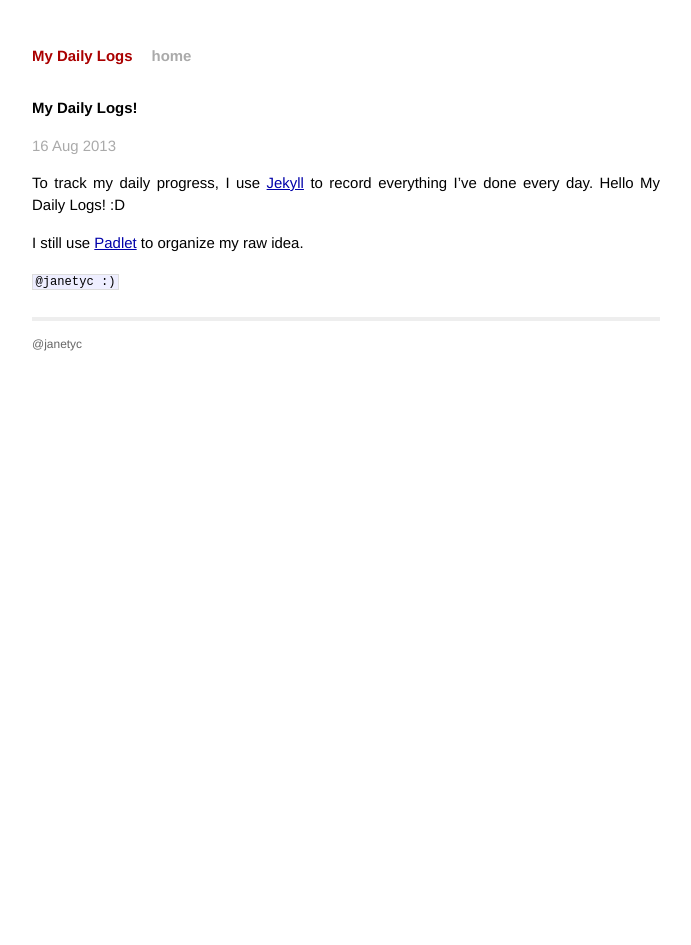
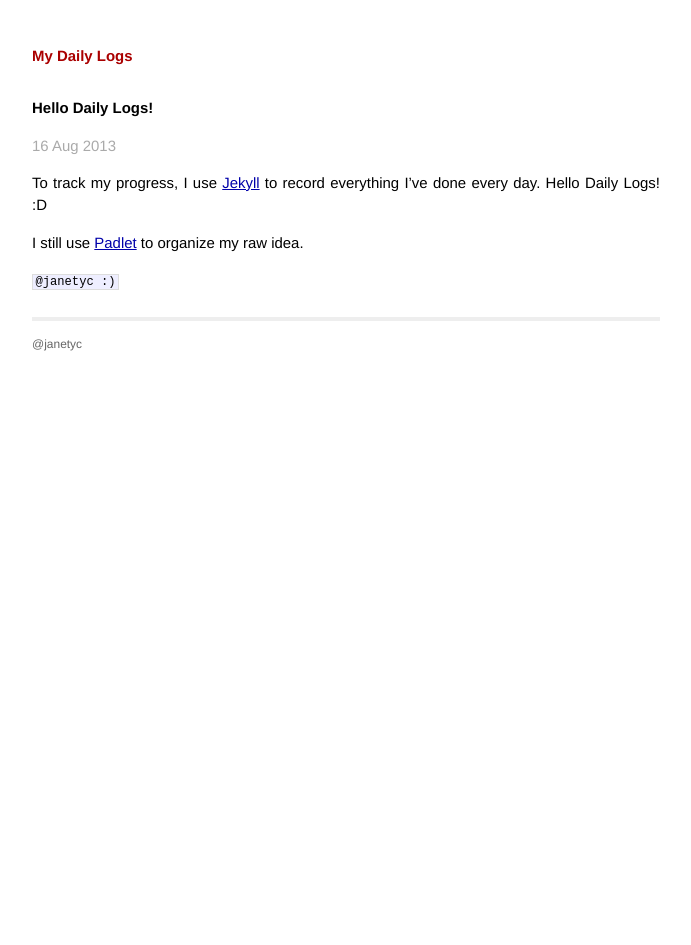
Before and after one commit to janetyc/daily-logs, a Jekyll site: the page built from _posts/2013-08-16-my-daily-logs.markdown, in a window 1280 px wide. Shown: the whole page, without its empty margins (294-985 px from the left). Built offline with Jekyll 4.4.1, drawn with Linux system fonts in a browser that asks for light colours; Markdown is read by kramdown in place of the engine named in the settings.

Commit message:
minior change on site url

```diff
--- a/_config.yml
+++ b/_config.yml
@@ -1,4 +1,4 @@
 name: My Daily Logs
 markdown: redcarpet
 pygments: true
-url: http://janetyc.github.io/Daily-logs
+url: http://janetyc.github.io/daily-logs
--- a/_layouts/default.html
+++ b/_layouts/default.html
@@ -19,7 +19,6 @@
           <div class="site">
             <div class="header">
               <h1 class="title"><a href="{{ site.url }}">{{ site.name }}</a></h1>
-              <a class="extra" href="{{ site.url }}">home</a>
             </div>
 
                 {{ content }}
--- a/_posts/2013-08-16-my-daily-logs.markdown
+++ b/_posts/2013-08-16-my-daily-logs.markdown
@@ -1,12 +1,11 @@
 ---
 layout: post
-title:  "My Daily Logs!"
+title:  "Hello Daily Logs!"
 date:   2013-08-16 11:13:09
 categories: meow
 ---
 
-To track my daily progress, I use [Jekyll][jekyll] to record everything I've done every day.
-Hello My Daily Logs! :D
+To track my progress, I use [Jekyll][jekyll] to record everything I've done every day. Hello Daily Logs! :D
 
 I still use [Padlet][padlet] to organize my raw idea.
 
```
